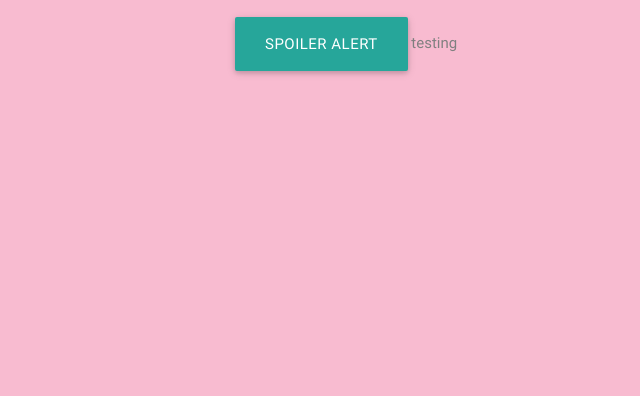
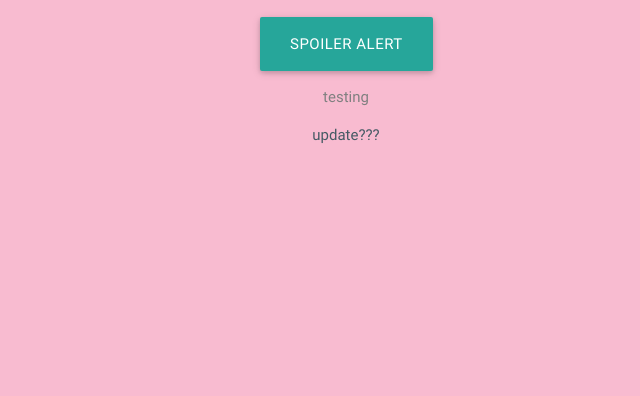
Before and after one commit to Atsukocacola/cantunsee, a plain HTML site: page index.html in a window 1280 px wide. Shown: the part 404-800 px from the top of the page, without its empty margins (294-934 px from the left). Drawn offline with nearby package versions, Linux system fonts and the light colour scheme.

Commit message:
Add files via upload

```diff
--- a/index.html
+++ b/index.html
@@ -39,7 +39,8 @@
             <div class="col s12">
                 <audio id="audio" src="spoileralert.mp3"></audio>
                 <a id="spoileralert" onclick="buttonAction()" class="waves-effect waves-light btn-large">Spoiler Alert</a>
-                <a style="color: gray"href="sms: 914-552-8017 &body=It works!">testing</a>
+                <a style="color: gray"href="sms: 914-552-8017 &body=It works!"><p>testing</p></a>
+                <p>update???</p>
             </div>
         </div> <!-- row end-->
       </div>
```
